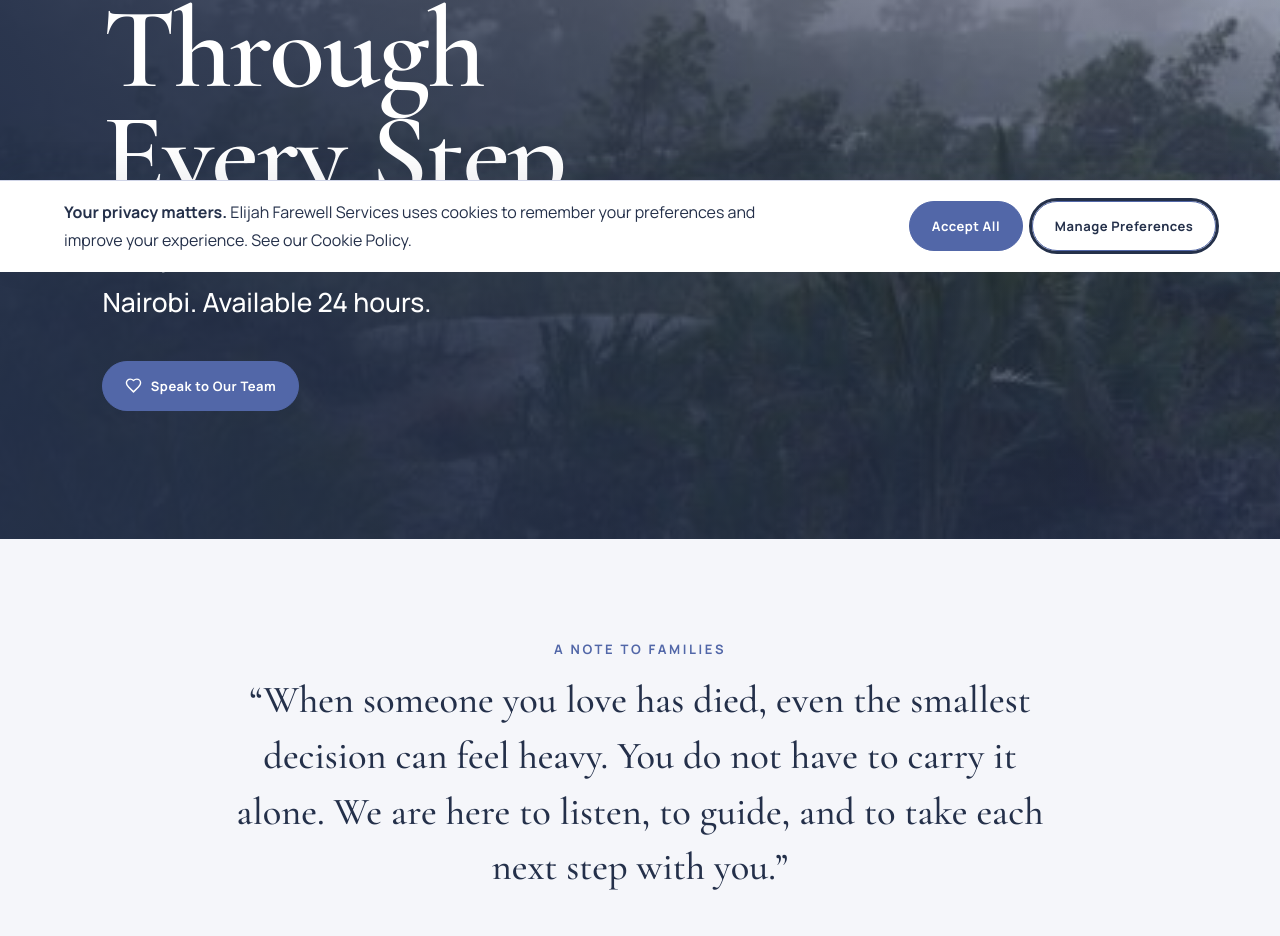
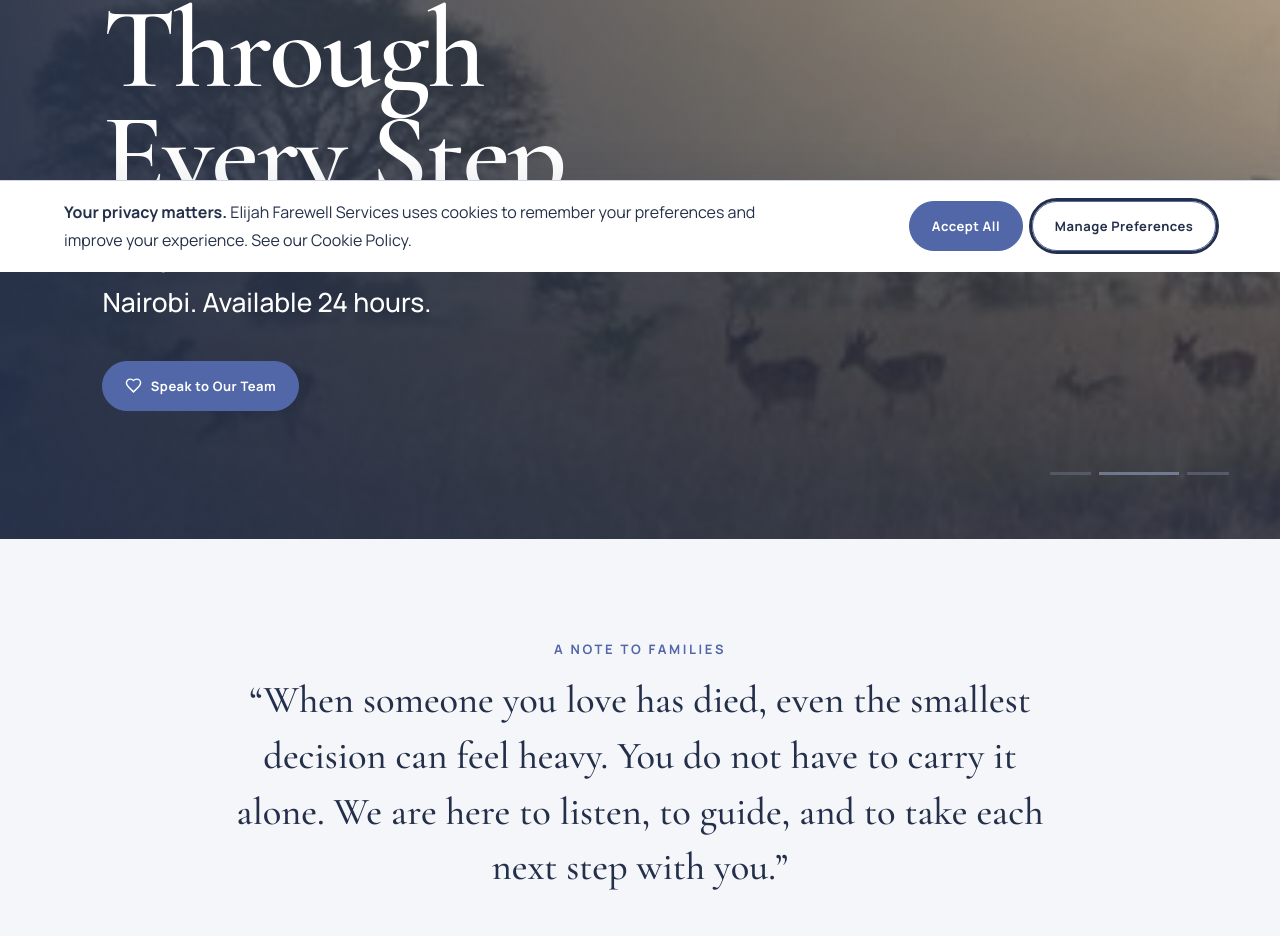
Before and after one commit to wambetebenjamin/Elijah-Farewell-Services, a Next.js app: page / in a window 1280 px wide. Shown: the part 528-1464 px from the top of the page. Built offline with nearby package versions, Linux system fonts and the light colour scheme; no server answers.

Commit message:
feat: add morphing hero image carousel
Co-authored-by: arena-agent <297053741+arena-agent@users.noreply.github.com>

```diff
--- a/app/page.tsx
+++ b/app/page.tsx
@@ -4,9 +4,10 @@ import { ArrowRight, Heart, Phone, MapPin, Mail, ShieldCheck, Users, FileText }
 import { services, phoneDisplay, phoneHref, whatsapp } from '@/data/site'
 import { Testimonials, FAQ } from '@/components/HomeInteractive'
 import { SimpleForm } from '@/components/Forms'
+import { HeroCarousel } from '@/components/HeroCarousel'
 const words='We Walk With You Through Every Step.'.split(' ')
 export default function Home(){return <>
- <section className="hero"><div className="hero-content"><p className="kicker">Compassionate care · Nairobi</p><h1 className="display">{words.map((w,i)=><span key={w} style={{'--i':i} as React.CSSProperties}>{w}</span>)}</h1><p>Compassionate funeral services in Nairobi. Available 24 hours.</p><a className="btn" href={whatsapp}><Heart size={17}/>Speak to Our Team</a></div></section>
+ <section className="hero"><HeroCarousel/><div className="hero-content"><p className="kicker">Compassionate care · Nairobi</p><h1 className="display">{words.map((w,i)=><span key={w} style={{'--i':i} as React.CSSProperties}>{w}</span>)}</h1><p>Compassionate funeral services in Nairobi. Available 24 hours.</p><a className="btn" href={whatsapp}><Heart size={17}/>Speak to Our Team</a></div></section>
  <section className="section family-note"><div className="inner"><p className="kicker">A note to families</p><blockquote>“When someone you love has died, even the smallest decision can feel heavy. You do not have to carry it alone. We are here to listen, to guide, and to take each next step with you.”</blockquote><a href={phoneHref} className="big-phone"><Phone/> {phoneDisplay}</a><p className="muted">24-hour phone & WhatsApp support</p></div></section>
  <section className="section" id="services"><div className="inner"><div className="section-head"><div><p className="kicker">How we can help</p><h2>Care for every farewell</h2></div><p>Every family, faith and life is different. We listen first, then shape practical support around what matters to you.</p></div><div className="service-grid">{services.map(s=><article className="service-card" key={s.slug}><Image src={s.image} alt="Peaceful natural setting" width={600} height={450}/><div className="service-body"><p className="kicker">{s.eyebrow}</p><h3>{s.name}</h3><p>{s.description}</p><Link className="text-link" href={`/services/${s.slug}`}>Enquire About This Service <ArrowRight size={15}/></Link></div></article>)}</div></div></section>
  <section className="split" id="pre-planning"><div className="split-image" style={{backgroundImage:"url('/images/savanna.jpg')"}}/><div className="split-content"><p className="kicker">Planning ahead</p><h2>A thoughtful gift to those you love</h2><p className="muted">Pre-planning lets your wishes be known and lifts the weight of difficult decisions from your family. The conversation is private, gentle and entirely at your pace.</p><ol className="steps"><li>Choose Your Preferences</li><li>Document Your Wishes</li><li>We Handle the Rest</li></ol><Link className="btn" href="/pre-planning">Learn about pre-planning <ArrowRight size={16}/></Link></div></section>
--- /dev/null
+++ b/components/HeroCarousel.tsx
@@ -0,0 +1,49 @@
+'use client'
+
+import Image from 'next/image'
+import { useEffect, useState } from 'react'
+
+const slides = [
+  { src: '/images/hero.jpg', alt: 'A peaceful natural landscape at dawn' },
+  { src: '/images/sunrise.jpg', alt: 'Soft sunrise light over the Kenyan landscape' },
+  { src: '/images/lily-close.jpg', alt: 'A close view of a white lily' },
+]
+
+export function HeroCarousel() {
+  const [active, setActive] = useState(0)
+
+  useEffect(() => {
+    const timer = window.setInterval(() => {
+      setActive((current) => (current + 1) % slides.length)
+    }, 6500)
+    return () => window.clearInterval(timer)
+  }, [])
+
+  return (
+    <div className="hero-carousel" aria-label="Peaceful scenes from Elijah Farewell Services">
+      {slides.map((slide, index) => (
+        <div className={`hero-slide${active === index ? ' is-active' : ''}`} key={slide.src}>
+          <Image
+            src={slide.src}
+            alt={slide.alt}
+            fill
+            sizes="100vw"
+            priority={index === 0}
+          />
+        </div>
+      ))}
+      <div className="hero-progress" aria-label="Choose a hero image">
+        {slides.map((slide, index) => (
+          <button
+            key={slide.src}
+            type="button"
+            className={active === index ? 'is-active' : ''}
+            onClick={() => setActive(index)}
+            aria-label={`Show image ${index + 1}`}
+            aria-current={active === index ? 'true' : undefined}
+          />
+        ))}
+      </div>
+    </div>
+  )
+}
```
Also changed, not shown: app/globals.css.
